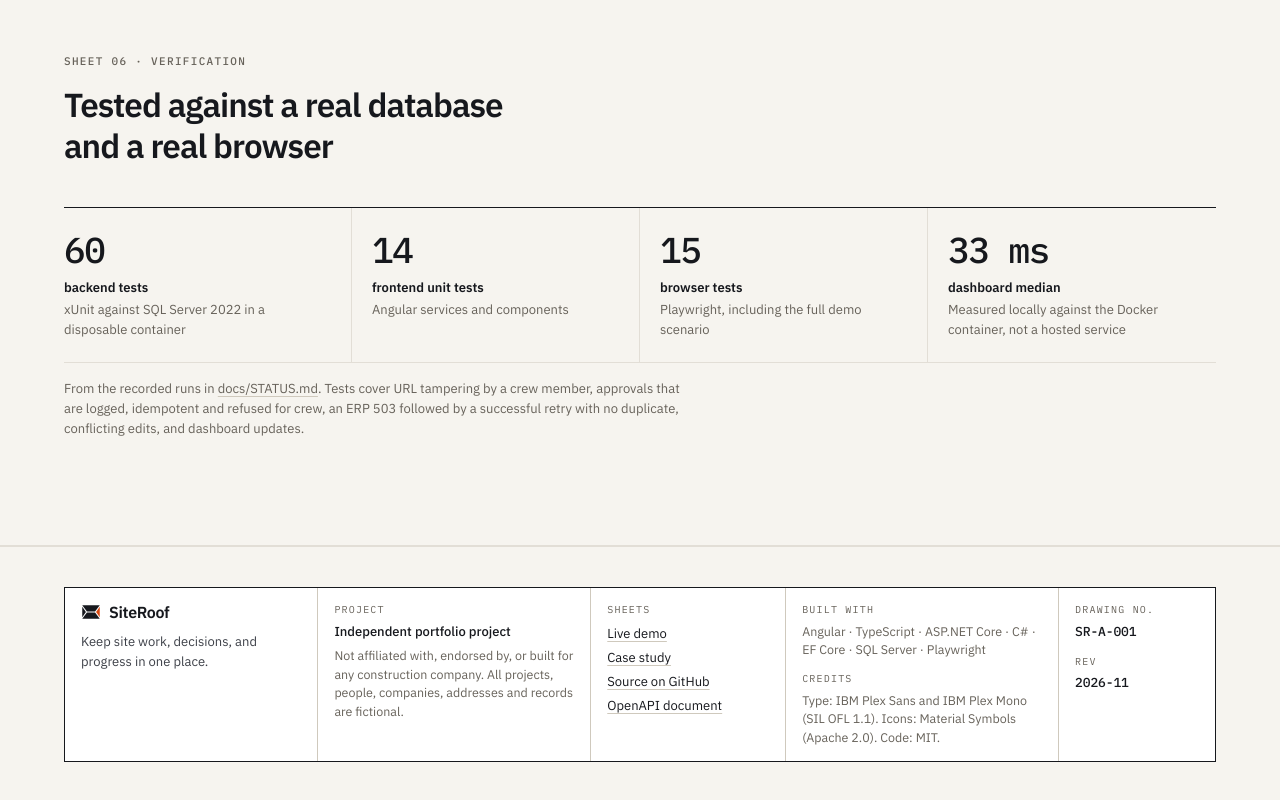
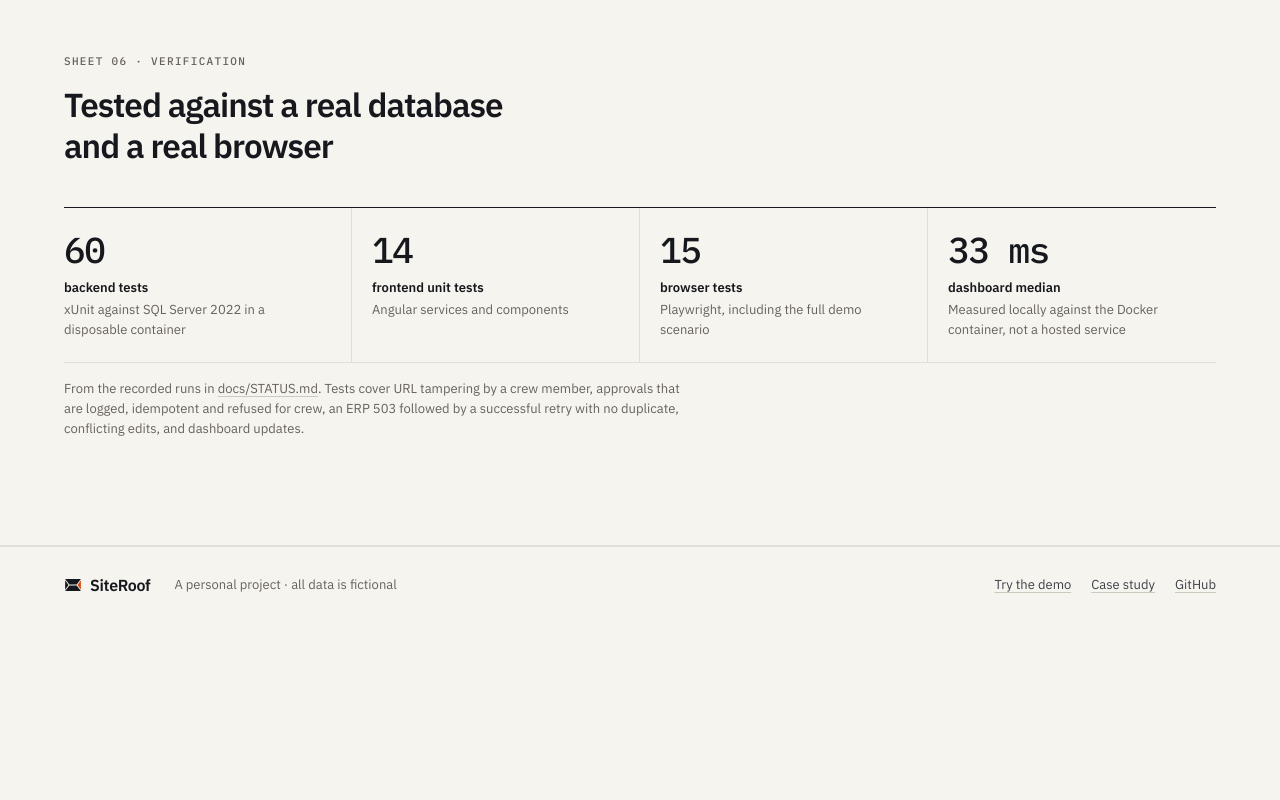
Before and after one commit to ved-cmpt/SiteRoof, an Angular app in the folder web/: page / in a window 1280 px wide. Shown: the part 4001-4801 px from the top of the page. After the commit the page ends 4624 px from the top, so only its background shows below. Built offline with nearby package versions, Linux system fonts and the light colour scheme.

Commit message:
style(web): minimal footer with logo, one line and three links

```diff
--- a/web/src/app/public/public-chrome.ts
+++ b/web/src/app/public/public-chrome.ts
@@ -78,7 +78,7 @@ export class PublicHeaderComponent {
   protected readonly github = GITHUB_URL;
 }
 
-/** Footer laid out like a drawing title block. */
+/** Minimal footer: mark, one line, three links. */
 @Component({
   selector: 'sr-public-footer',
   imports: [RouterLink, LogoComponent],
@@ -86,66 +86,25 @@ export class PublicHeaderComponent {
   template: `
     <footer>
       <div class="inner">
-        <div class="block">
-          <div class="cell brand-cell">
-            <sr-logo />
-            <p>Keep site work, decisions, and progress in one place.</p>
-          </div>
-          <div class="cell">
-            <span class="lbl">Project</span>
-            <span class="val">Independent portfolio project</span>
-            <p class="small">
-              Not affiliated with, endorsed by, or built for any construction company. All projects, people, companies,
-              addresses and records are fictional.
-            </p>
-          </div>
-          <div class="cell">
-            <span class="lbl">Sheets</span>
-            <ul>
-              <li><a routerLink="/demo">Live demo</a></li>
-              <li><a routerLink="/case-study">Case study</a></li>
-              <li><a [href]="github" rel="noopener" target="_blank">Source on GitHub</a></li>
-              <li><a href="/openapi/v1.json">OpenAPI document</a></li>
-            </ul>
-          </div>
-          <div class="cell">
-            <span class="lbl">Built with</span>
-            <p class="small">Angular · TypeScript · ASP.NET Core · C# · EF Core · SQL Server · Playwright</p>
-            <span class="lbl">Credits</span>
-            <p class="small">Type: IBM Plex Sans and IBM Plex Mono (SIL OFL 1.1). Icons: Material Symbols (Apache 2.0). Code: MIT.</p>
-          </div>
-          <div class="cell dwg">
-            <span class="lbl">Drawing no.</span>
-            <span class="val sr-mono">SR-{{ sheet() }}</span>
-            <span class="lbl">Rev</span>
-            <span class="val sr-mono">2026-11</span>
-          </div>
-        </div>
+        <sr-logo [size]="18" />
+        <p>A personal project · all data is fictional</p>
+        <nav aria-label="Footer">
+          <a routerLink="/demo">Try the demo</a>
+          <a routerLink="/case-study">Case study</a>
+          <a [href]="github" rel="noopener" target="_blank">GitHub</a>
+        </nav>
       </div>
     </footer>
   `,
   styles: `
     footer { border-top: 1px solid var(--sr-line); background: var(--sr-bg); }
-    .inner { max-width: 1200px; margin: 0 auto; padding: 40px 24px 48px; }
-    .block { display: grid; grid-template-columns: 1.3fr 1.4fr 1fr 1.4fr 0.8fr; border: 1px solid var(--sr-ink); background: var(--sr-surface); }
-    .cell { padding: 14px 16px; border-right: 1px solid var(--sr-line-strong); display: flex; flex-direction: column; gap: 4px; min-width: 0; }
-    .cell:last-child { border-right: 0; }
-    .lbl { font-family: var(--sr-font-mono); font-size: 0.625rem; letter-spacing: 0.12em; text-transform: uppercase; color: var(--sr-ink-3); }
-    .lbl:not(:first-child) { margin-top: 8px; }
-    .val { font-size: var(--sr-text-sm); font-weight: 500; }
-    p { margin: 6px 0 0; font-size: var(--sr-text-sm); color: var(--sr-ink-2); }
-    .small { font-size: 0.78rem; color: var(--sr-ink-3); line-height: 1.5; margin: 0; }
-    ul { list-style: none; margin: 2px 0 0; padding: 0; display: grid; gap: 4px; font-size: var(--sr-text-sm); }
-    @media (max-width: 960px) {
-      .block { grid-template-columns: 1fr 1fr; }
-      .cell { border-bottom: 1px solid var(--sr-line-strong); }
-      .brand-cell { grid-column: 1 / -1; }
-    }
-    @media (max-width: 520px) { .block { grid-template-columns: 1fr; } .cell { border-right: 0; } }
+    .inner { max-width: 1200px; margin: 0 auto; padding: 28px 24px; display: flex; align-items: center; gap: 12px 24px; flex-wrap: wrap; }
+    p { margin: 0; font-size: var(--sr-text-sm); color: var(--sr-ink-3); }
+    nav { margin-left: auto; display: flex; gap: 20px; font-size: var(--sr-text-sm); }
+    nav a { color: var(--sr-ink-2); }
+    @media (max-width: 640px) { nav { margin-left: 0; width: 100%; } }
   `,
 })
 export class PublicFooterComponent {
-  /** Drawing number shown in the title block (e.g. "A-001" on the landing page). */
-  readonly sheet = input('A-001');
   protected readonly github = GITHUB_URL;
 }
```
